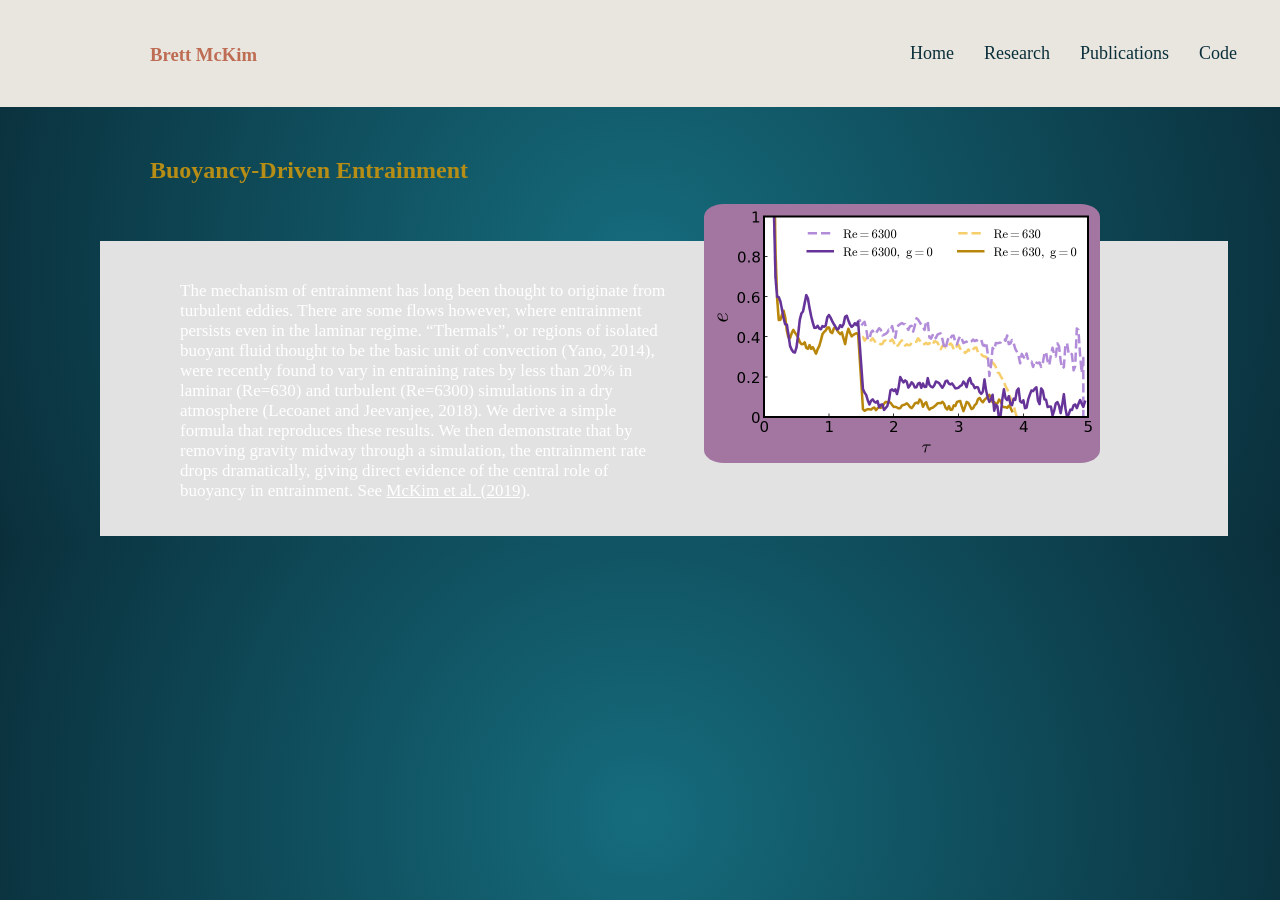
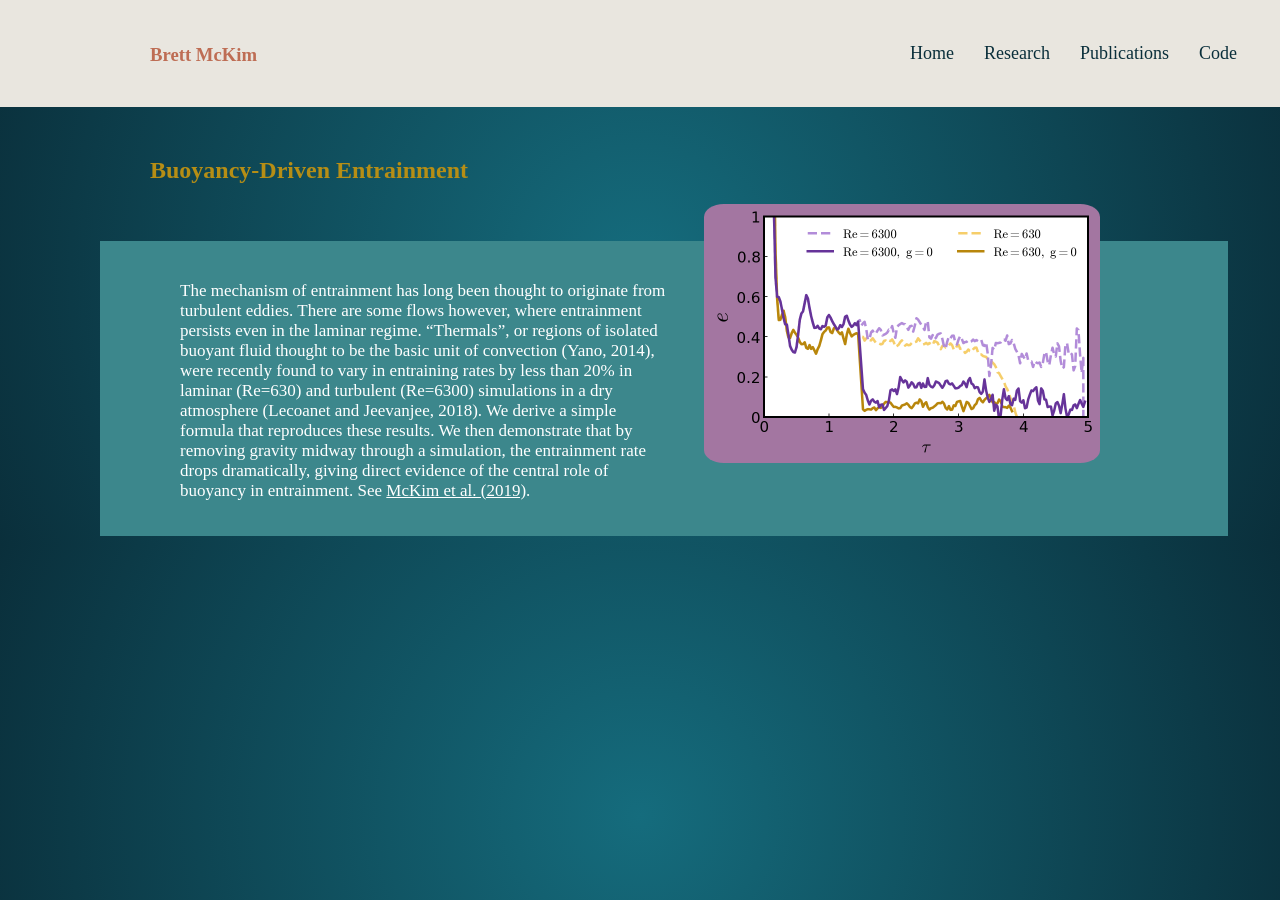
Before and after one commit to mckimb/mckimb.github.io, a Jekyll site: the page built from research/index.html, in a window 1280 px wide. Built offline with Jekyll 4.4.1, drawn with Linux system fonts in a browser that asks for light colours.

Commit message:
Update index.html

```diff
--- a/research/index.html
+++ b/research/index.html
@@ -10,7 +10,7 @@ title: Research
 
 	<div class="blurb">
 		<p><br></p>
-	<div style="margin-left:-50px;padding-left:50px;width:110%;background-color:#e2e2e2;z-index: 10;"><p><br><br>
+	<div style="margin-left:-50px;padding-left:50px;width:110%;background-color:#3c878c;z-index: 10;"><p><br><br>
 		The mechanism of entrainment has long been thought to originate from turbulent eddies. There are some flows
 		however, where entrainment persists even in the laminar regime. “Thermals”, or regions of isolated buoyant
 		fluid thought to be the basic unit of convection (Yano, 2014), were recently found to vary in entraining
```
